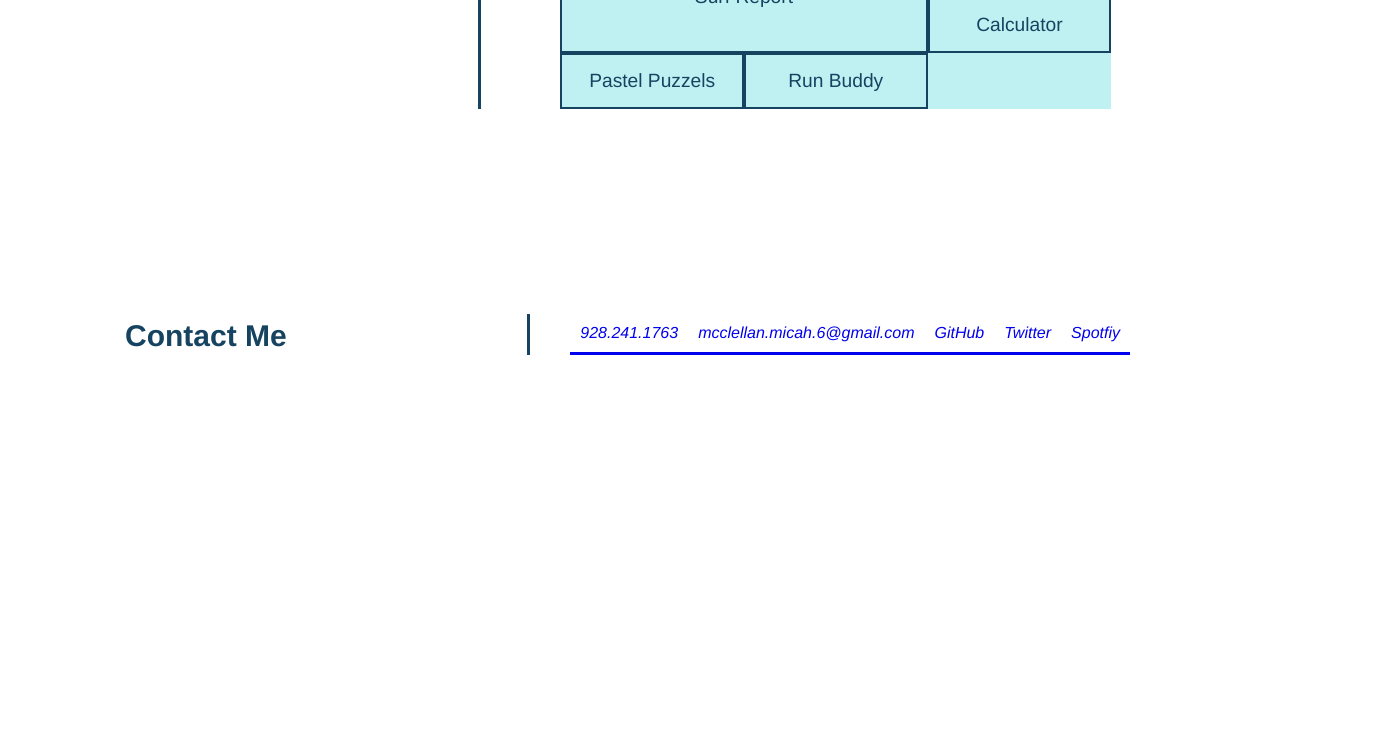
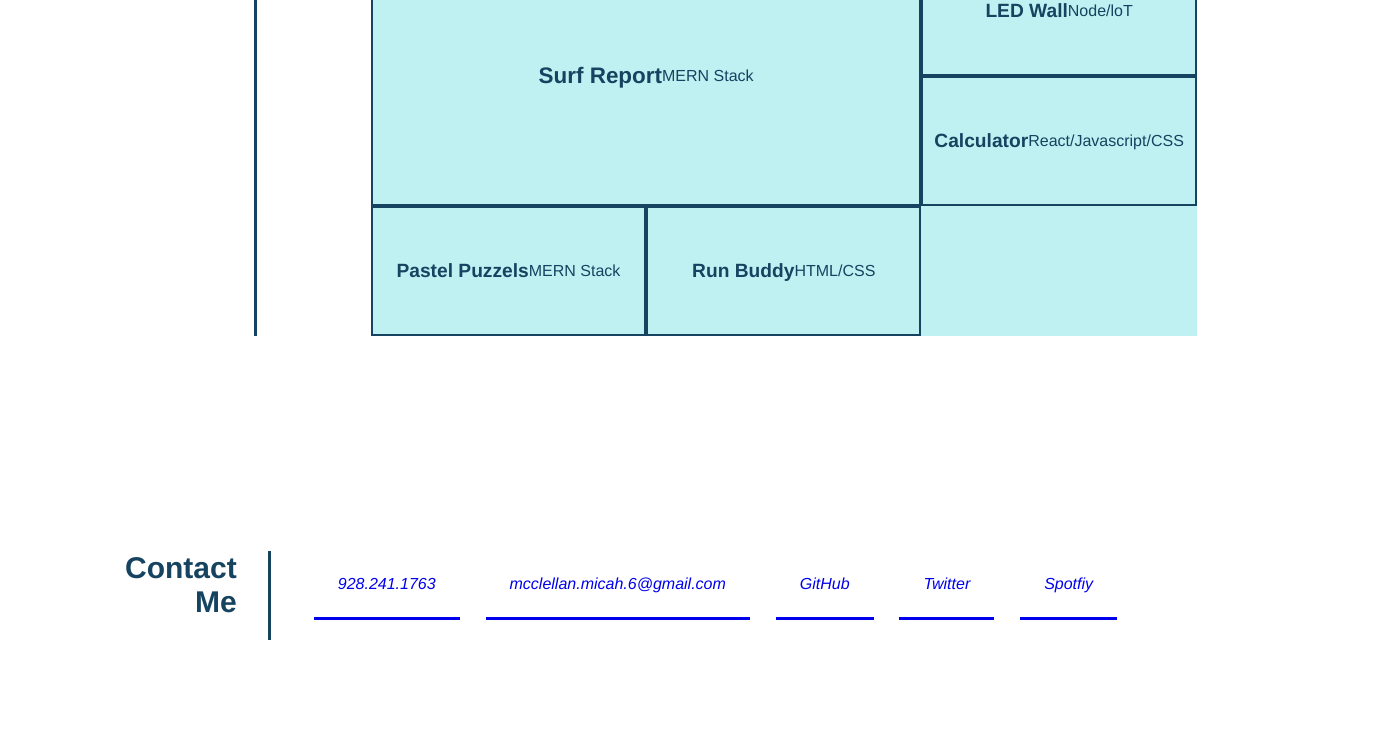
Before and after one commit to McClellan-Micah/micah-portfolio, a plain HTML site: page index.html in a window 1280 px wide. Shown: the part 634-1384 px from the top of the page, 1400 px wide, since content can reach past the window. Before the commit the page ends 1112 px from the top, so only its background shows below. Drawn offline with Linux system fonts and the light colour scheme.

Commit message:
improve work and contact section styling

```diff
--- a/assets/css/style.css
+++ b/assets/css/style.css
@@ -133,14 +133,12 @@ header nav ul li a {
 }
 
 div p {
-    padding-bottom: 20px;
     text-align: left;
     margin: 5px auto 5px 50px;
     line-height: 1.5;
     display: flex;
     border-left: 3px solid;
-    padding-left: 30px;
-    padding-right: 40px;
+    padding: 0 40px 20px 30px;
 }
 /* About Me Style End */
 
@@ -149,6 +147,8 @@ div p {
     display: flex;
     justify-content: space-between;
     text-align: right;
+    width: 1400px;
+    height: 600px;
 }
 
 .work-grid-wrapper {
@@ -157,6 +157,8 @@ div p {
     justify-content: center;
     border-left: 3px solid;
     padding-left: 10px;
+    margin: 5px auto 5px 50px;
+
 }
 
 .work-grid-container {
@@ -175,6 +177,17 @@ div p {
     align-items: center;
     justify-content: center;
     text-align: center;
+    font-weight: bold;
+}
+
+.work-grid-item h4 {
+    text-align: top;
+}
+
+.work-grid-item h4 {
+    font-weight: lighter;
+    font-size: 16px;
+
 }
 
 .work-grid-item.side {
@@ -194,27 +207,46 @@ div p {
 /* Contact Me Style Start */
 .contact {
     display: flex;
-    justify-content: space-between;
     text-align: right;
 
 }
 
 .contact-info {
-    margin: 5px auto 15px auto;
+    margin: 10px;
+    padding: 0 40px 20px 30px;
+    border-left: 3px solid;
     display: flex;
-    justify-content: space-between;
-    padding: 0 50px;
-    border-left: 3px solid;
-    padding-left: 40px;
+    justify-content: space-around;
+    width: 100%;
 }
 
-.contact-me {
+.phone-link {
     border-bottom: 3px solid;
     text-decoration: none;
-    padding: 10px;
+    padding: 1.5em;
+}
+
+.email-link {
+    border-bottom: 3px solid;
+    text-decoration: none;
+    padding: 1.5em;
+}
+
+.github-link {
+    border-bottom: 3px solid;
+    text-decoration: none;
+    padding: 1.5em;
+}
+
+.twitter-link {
+    border-bottom: 3px solid;
+    text-decoration: none;
+    padding: 1.5em;
+}
+
+.spotify-link {
+    border-bottom: 3px solid;
+    text-decoration: none;
+    padding: 1.5em;
 }
 /* Contact Me Style End */
-
-/* separate padding and borders by adding class to each individual element
-/* border-bottom, padding, and text-decoration selectors
-*/
--- a/index.html
+++ b/index.html
@@ -53,43 +53,50 @@
         </section>
         <!-- Work -->
         <section id="work" class="work">
+            <div>
                 <h2 class="section-title">
                     Work
                 </h2>
+            </div>
             <div class="work-grid-wrapper">
                 <div class="work-grid-container">
                     <div class="work-grid-item surf">
-                        Surf Report
+                        <h3>Surf Report</h3>
+                        <h4>MERN Stack</h4>
                     </div>
                     <div class="work-grid-item side">
                         LED Wall
+                        <h4>Node/loT</h4>
                     </div>
                     <div class="work-grid-item side">
                         Calculator
+                        <h4>React/Javascript/CSS</h4>
                     </div>
                     <div class="work-grid-item bottom">
                         Pastel Puzzels
+                        <h4>MERN Stack</h4>
                     </div>
                     <div class="work-grid-item bottom">
                         Run Buddy
+                        <h4>HTML/CSS</h4>
                     </div>
                 </div>
             </div>
         </section>
         <!-- Contact Me -->
         <Section id="contact-me" class="contact">
+            <div>
                 <h2 class="section-title">
                     Contact Me
                 </h2>
-            <div>
+            </div>
             <address class="contact-info">
-                <a href="tel:928.241.1763" class="contact-me">928.241.1763</a>
-                <a href="mailto:mcclellan.micah.6@gmail.com" class="contact-me">mcclellan.micah.6@gmail.com</a>
-                <a href="https://github.com/McClellan-Micah" class="contact-me">GitHub</a>
-                <a href="#" class="contact-me">Twitter</a>
-                <a href="https://www.spotify.com/us/" class="contact-me">Spotfiy</a>
+                <a href="tel:928.241.1763" class="phone-link">928.241.1763</a>
+                <a href="mailto:mcclellan.micah.6@gmail.com" class="email-link">mcclellan.micah.6@gmail.com</a>
+                <a href="https://github.com/McClellan-Micah" class="github-link">GitHub</a>
+                <a href="#" class="twitter-link">Twitter</a>
+                <a href="https://www.spotify.com/us/" class="spotify-link">Spotfiy</a>
             </address>
-            </div>
         </Section>
     </body>
 </html>
```
Lines whose indentation alone changed are shown as unchanged.
